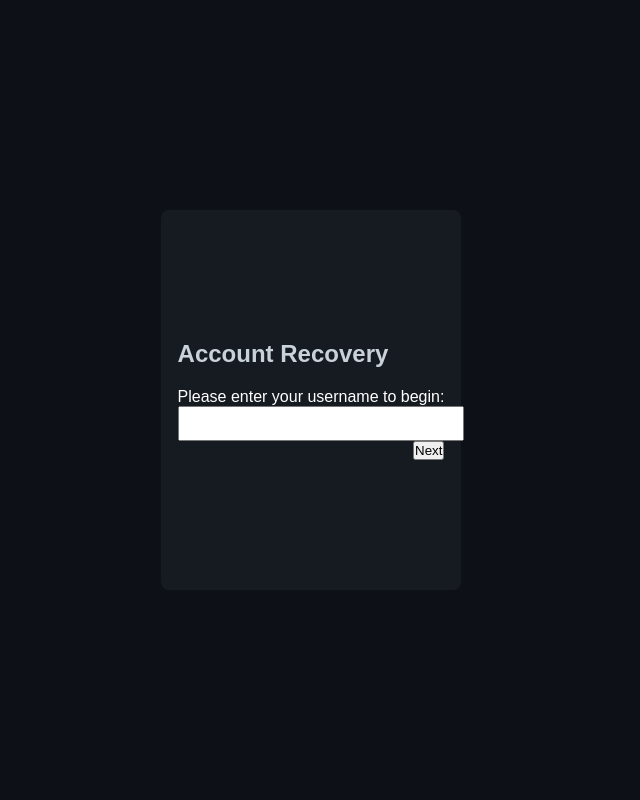
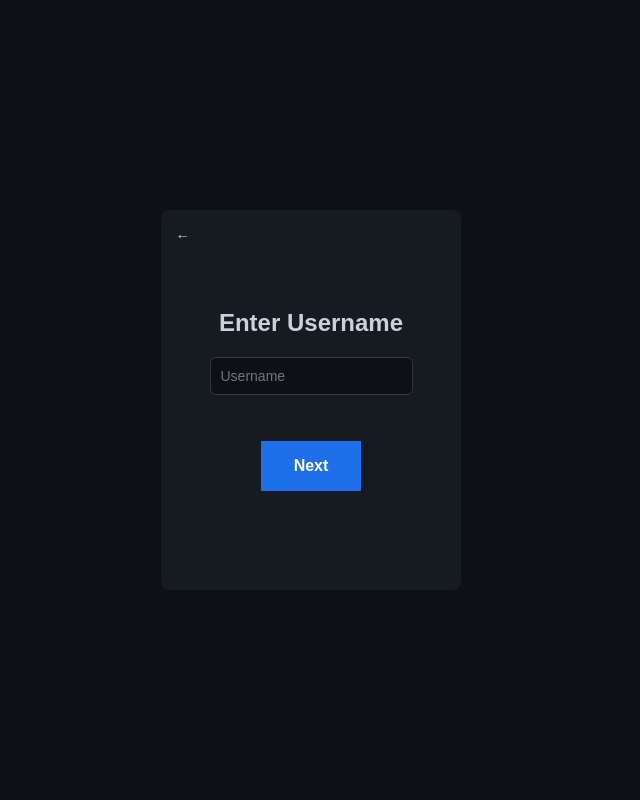
Before and after one commit to SkepparAbbe/TKey-group-95, a Python web app: template Web-application/flask_app/templates/recover.html in a window 1280 px wide. Shown: the whole page, without its empty margins (329-969 px from the left). Run offline with Jinja, Linux system fonts and the light colour scheme; the template is opened without the code that fills it, so the values that code supplies are empty.

Commit message:
Added HTML and CSS for recovery wizard without functionality

```diff
--- a/Web-application/flask_app/static/css/style.css
+++ b/Web-application/flask_app/static/css/style.css
@@ -119,6 +119,13 @@ h2 {
     background-color: #388BFD;
   }
 
+.button-wizard {
+    width: 100px;
+    height: 50px;
+    padding: 0px 0px;
+    font-size: 1rem;
+}
+
 .button-grey {
     background-color: #6E6E6E;
 }
@@ -177,53 +184,33 @@ h2 {
     text-align: center;
 }
 
+.title-small {
+    font-size: 16px;
+    margin-left: 30px;
+    margin-right: 30px;
+}
+
 .qr-code {
     display: block;
     margin: 20px auto;
     width: 200px;
 }
 
+.redirect-link {
+    color: #58A6FF;
+    text-decoration: none;
+    transition: color 0.2s ease;
+}
 
+.redirect-link:hover {
+    color: #1F6FEB;
+    text-decoration: underline;
+}
 
-
-
-.wizard-step {
-    display: none;
-  }
-
-  .wizard-step.active {
-    display: block;
-  }
-
-  .recovery-grid {
+.mnemonic-grid {
     display: grid;
-    grid-template-columns: repeat(3, 1fr);
-    gap: 1rem;
-  }
-
-  .word-input label {
-    font-weight: bold;
-    display: block;
-    margin-bottom: 0.3rem;
-  }
-
-  .word-input input {
-    width: 100%;
-    padding: 0.4rem;
-  }
-
-  .button2 {
-    margin-top: 1rem;
-    padding: 0.6rem 1.2rem;
-    font-weight: bold;
-  }
-
-  .controls {
-    display: flex;
-    justify-content: space-between;
-  }
-
-  ul#confirm-words {
-    padding-left: 1rem;
-    margin-top: 1rem;
-  }
+    grid-template-columns: 1fr 1fr;
+    gap: 16px 24px; /* row gap, column gap */
+    max-width: 100%;
+    padding: 0 20px;
+}
--- a/Web-application/flask_app/templates/login.html
+++ b/Web-application/flask_app/templates/login.html
@@ -32,7 +32,7 @@
                 </div>
             </form>
             <p class="status-msg"></p>
-            <a href="{{ url_for('recover') }}">Recover My Account</a>
+            <a class="redirect-link" href="{{ url_for('recover') }}">Recover My Account</a>
         </div>
     </main>
     <script src="{{url_for('static', filename='js/index.js')}}"></script>
--- a/Web-application/flask_app/templates/recover.html
+++ b/Web-application/flask_app/templates/recover.html
@@ -11,118 +11,61 @@
 
 <body>
   <main>
-      <div class="module" id="wizard-container">
-        <form id="recovery-wizard">
-          <!-- Step 1: Username -->
-          <section class="wizard-step active" data-step="1">
-            <h2>Account Recovery</h2>
-            <p>Please enter your username to begin:</p>
-            <input type="text" name="username" required style="width: 100%; padding: 0.5rem;" />
-            <div class="controls">
-              <span></span>
-              <button type="button2" class="next-btn">Next</button>
+    <!-- Stage 1 -->
+    <div id="stage-1" class="module">
+      <a href="/" class="back-link">&#8592;</a>
+      <h2>Enter Username</h2>
+      <div class="form-field">
+        <input type="text" id="username" class="input-field" placeholder="Username" />
       </div>
-          </section>
+      <p class="status-msg"></p>
+      <button class="button button-wizard" onclick="goToStage(2)">Next</button>
+    </div>
 
-          <!-- Step 2: 12-word phrase -->
-          <section class="wizard-step" data-step="2">
-            <h2>Enter Recovery Phrase</h2>
-            <p>Type each word in the order it was given to you:</p>
-            <div class="recovery-grid">
-              <!-- 12 word inputs -->
-              ${Array.from({ length: 12 }, (_, i) => `
-                <div class="word-input">
-                  <label for="word${i + 1}">${i + 1}</label>
-                  <input type="text" id="word${i + 1}" name="word${i + 1}" required autocomplete="off"/>
+    <!-- Stage 2 -->
+    <div id="stage-2" class="module module-enlarged" style="display: none;">
+      <a href="javascript:void(0)" class="back-link" onclick="goToStage(1)">&#8592;</a>
+      <h2>Enter your 12-word Mnemonic</h2>
+      <div class="mnemonic-grid">
+        <!-- 12 Fields (no labels) -->
+        <div class="form-field"><input type="text" id="word1" class="input-field" placeholder="Word 1" /></div>
+        <div class="form-field"><input type="text" id="word2" class="input-field" placeholder="Word 2" /></div>
+        <div class="form-field"><input type="text" id="word3" class="input-field" placeholder="Word 3" /></div>
+        <div class="form-field"><input type="text" id="word4" class="input-field" placeholder="Word 4" /></div>
+        <div class="form-field"><input type="text" id="word5" class="input-field" placeholder="Word 5" /></div>
+        <div class="form-field"><input type="text" id="word6" class="input-field" placeholder="Word 6" /></div>
+        <div class="form-field"><input type="text" id="word7" class="input-field" placeholder="Word 7" /></div>
+        <div class="form-field"><input type="text" id="word8" class="input-field" placeholder="Word 8" /></div>
+        <div class="form-field"><input type="text" id="word9" class="input-field" placeholder="Word 9" /></div>
+        <div class="form-field"><input type="text" id="word10" class="input-field" placeholder="Word 10" /></div>
+        <div class="form-field"><input type="text" id="word11" class="input-field" placeholder="Word 11" /></div>
+        <div class="form-field"><input type="text" id="word12" class="input-field" placeholder="Word 12" /></div>
       </div>
-              `).join('')}
+      <p class="status-msg"></p>
+      <button class="button button-wizard" onclick="goToStage(3)">Next</button>
     </div>
-            <div class="controls">
-              <button type="button2" class="prev-btn">Back</button>
-              <button type="button2" class="next-btn">Continue</button>
+
+    <!-- Stage 3 -->
+    <div id="stage-3" class="module" style="display: none;">
+      <a href="javascript:void(0)" class="back-link" onclick="goToStage(2)">&#8592;</a>
+      <h2>Insert New Device</h2>
+      <p class="title title-small">Please insert your new TKey device you want to use.</p>
+      <p class="status-msg"></p>
+      <button class="button button-wizard" onclick="verifyRecovery()">Verify</button>
     </div>
-          </section>
-
-          <!-- Step 3: Confirm + verify -->
-          <section class="wizard-step" data-step="3">
-            <h2>Final Step</h2>
-            <p>Insert your device and click verify to complete recovery.</p>
-            <h4>Your phrase:</h4>
-            <ul id="confirm-words"></ul>
-            <div class="controls">
-              <button type="button2" class="prev-btn">Back</button>
-              <button type="submit">Verify</button>
-            </div>
-          </section>
-        </form>
-      </div>
-    </main>
 
     <script>
-      let currentStep = 1;
-      const moduleBox = document.getElementById("wizard-container");
-      const steps = document.querySelectorAll(".wizard-step");
+      function goToStage(stage) {
+        for (let i = 1; i <= 3; i++) {
+          document.getElementById(`stage-${i}`).style.display = "none";
+        }
+        document.getElementById(`stage-${stage}`).style.display = "flex";
+      }
 
-      const updateSteps = () => {
-        steps.forEach(step => step.classList.remove("active"));
-        const current = document.querySelector(`.wizard-step[data-step="${currentStep}"]`);
-        current.classList.add("active");
-
-        // Resize module
-        if (currentStep === 2) {
-          moduleBox.classList.remove("module");
-          moduleBox.classList.add("module-enlarged");
-        } else {
-          moduleBox.classList.remove("module-enlarged");
-          moduleBox.classList.add("module");
+      function verifyRecovery() {
+        alert("Verification logic goes here.");
       }
-      };
-
-      document.querySelectorAll(".next-btn").forEach(btn => {
-        btn.addEventListener("click", () => {
-          if (currentStep === 2) {
-            const words = [];
-            for (let i = 1; i <= 12; i++) {
-              words.push(document.getElementById(`word${i}`).value.trim());
-            }
-            const confirmList = document.getElementById("confirm-words");
-            confirmList.innerHTML = words.map((w, i) => `<li><strong>${i + 1}:</strong> ${w}</li>`).join("");
-          }
-          currentStep++;
-          updateSteps();
-        });
-      });
-
-      document.querySelectorAll(".prev-btn").forEach(btn => {
-        btn.addEventListener("click", () => {
-          currentStep--;
-          updateSteps();
-        });
-      });
-
-      document.getElementById("recovery-wizard").addEventListener("submit", (e) => {
-        e.preventDefault();
-        alert("Recovery process complete!");
-        // Add your actual recovery logic here
-      });
-
-      // Enter key navigation for word inputs
-      document.addEventListener("DOMContentLoaded", () => {
-        for (let i = 1; i <= 12; i++) {
-          const input = document.getElementById(`word${i}`);
-          input.addEventListener("keydown", (e) => {
-            if (e.key === "Enter") {
-              e.preventDefault();
-              const next = document.getElementById(`word${i + 1}`);
-              if (next) next.focus();
-              else document.querySelector(".next-btn").focus();
-            }
-          });
-        }
-      });
-
-      updateSteps();
     </script>
+  </main>
 </body>
-
 </html>
```
Lines whose indentation alone changed are shown as unchanged.
